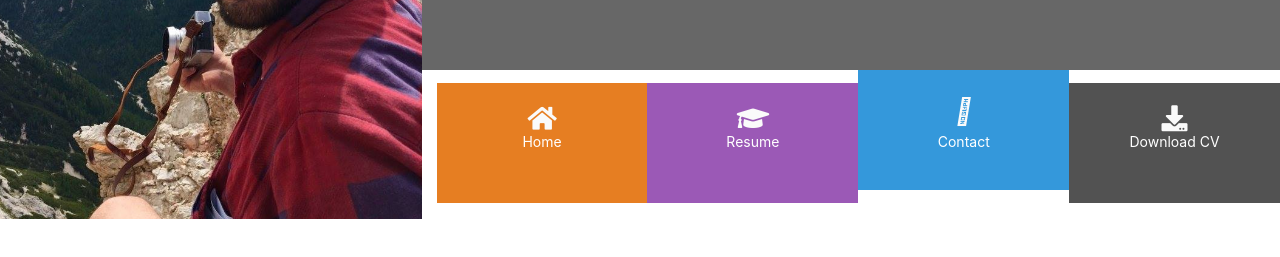
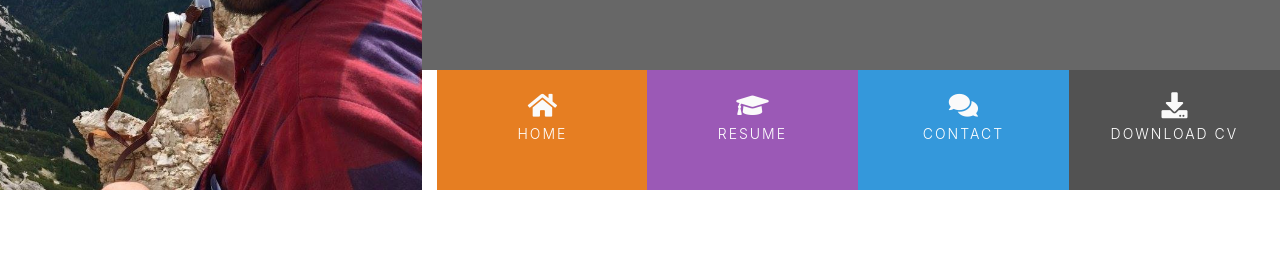
Before and after one commit to robinoldman/resume, a plain HTML site: page index.html in a window 1280 px wide. Shown: the part 179-436 px from the top of the page. Drawn offline with nearby package versions, Linux system fonts and the light colour scheme.

Commit message:
add effect to menu items

```diff
--- a/assets/style.css
+++ b/assets/style.css
@@ -93,3 +93,23 @@ header {
     color: #fafafa;
     font-size: 26px;
 }
+
+.menuitem span {
+    display: block;
+    width: 100%;
+    padding-top: 5px;
+    text-align: center;
+    text-transform: uppercase;
+    font-size: 14px;
+    font-weight: 300;
+    letter-spacing: 2px;
+}
+
+#nav {margin: 0;}
+
+/*-------------------------------hover*/
+
+.hvr-sweep-to-bottom:before {
+    background: rgba(0, 0, 0, 0.2);
+    height: 120px;
+}
--- a/index.html
+++ b/index.html
@@ -5,6 +5,7 @@
     <meta charset="UTF-8">
     <meta name="viewport" content="width=device-width, initial-scale=1.0">
     <meta http-equiv="X-UA-Compatible" content="ie=edge">
+    <link rel="stylesheet" href="https://cdnjs.cloudflare.com/ajax/libs/hover.css/2.1.1/css/hover-min.css" type="text/css" />
     <link rel="stylesheet" href="https://maxcdn.bootstrapcdn.com/bootstrap/4.2.1/css/bootstrap.min.css" type="text/css" />
     <link rel="stylesheet" href="https://use.fontawesome.com/releases/v5.0.10/css/all.css" integrity="sha384-+d0P83n9kaQMCwj8F4RJB66tzIwOKmrdb46+porD/OvrJ+37WqIM7UoBtwHO6Nlg" crossorigin="anonymous">
     <link rel="stylesheet" href="./assets/style.css" type="text/css" />
@@ -27,16 +28,16 @@
                         <div class="col">
                             <ul id="nav" class="list-inline menucontainer">
                                 <li class="col-6 col-sm-3 ui-menu-color-home list-inline-item menuitem">
-                                    <a href="#"><i class="fa fa-home" aria-hidden="true"></i><span>Home</span></a>
+                                    <a href="#" class="hvr-sweep-to-bottom"><i class="fa fa-home" aria-hidden="true"></i><span>Home</span></a>
                                 </li>
                                 <li class="col-6 col-sm-3 ui-menu-color-resume list-inline-item menuitem">
-                                    <a href="#"><i class="fa fa-graduation-cap" aria-hidden="true"></i><span>Resume</span></a>
+                                    <a href="#" class="hvr-sweep-to-bottom"><i class="fa fa-graduation-cap" aria-hidden="true"></i><span>Resume</span></a>
                                 </li>
                                 <li class="col-6 col-sm-3 ui-menu-color-contact list-inline-item menuitem">
-                                    <a href="#"><i class="fa-regular fa-address-card"></i><span>Contact</span></a>
+                                    <a href="#" class="hvr-sweep-to-bottom"><i class="fa fa-comments" aria-hidden="true"></i><span>Contact</span></a>
                                 </li>
                                 <li class="col-6 col-sm-3 ui-menu-color-download list-inline-item menuitem">
-                                    <a href="#"><i class="fa fa-download" aria-hidden="true"></i><span>Download CV</span></a>
+                                    <a href="#" class="hvr-sweep-to-bottom"><i class="fa fa-download" aria-hidden="true"></i><span>Download CV</span></a>
                                 </li>
                             </ul>
 
```
